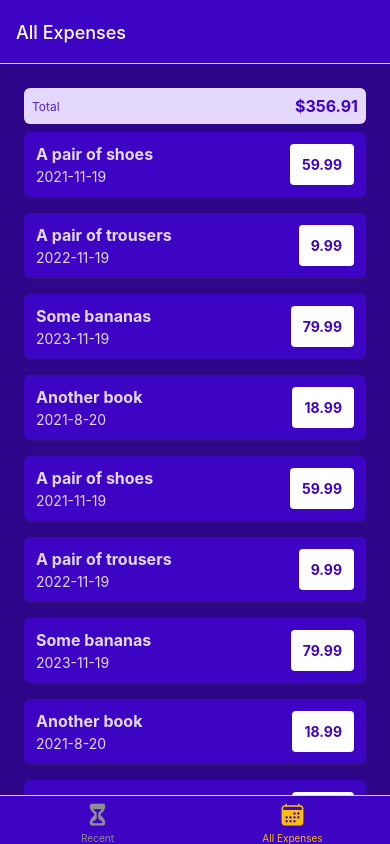
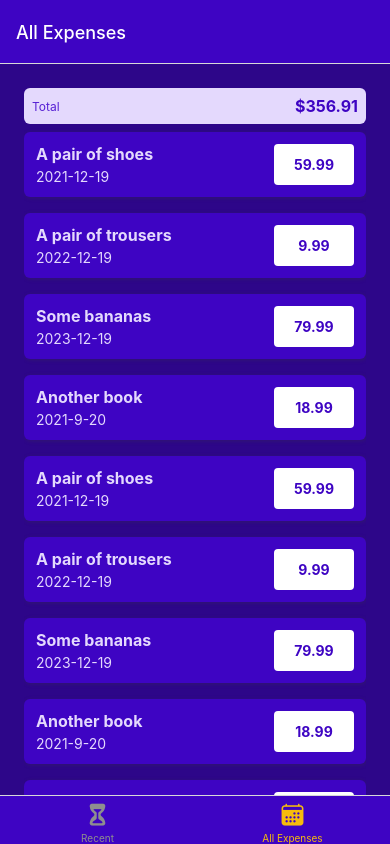
Before and after one commit to Marya-mhn/expense-tracker, a React Native app: screen /AllExpenses in a window 390 px wide. Built offline with nearby package versions, Linux system fonts and the light colour scheme.

Commit message:
fixing issues

```diff
--- a/components/ExpensesOutput.js/ExpenseItem.js
+++ b/components/ExpensesOutput.js/ExpenseItem.js
@@ -13,7 +13,7 @@ function ExpenseItem({ description, amount, date }) {
           <Text style={styles.textBase}>{getFormattedDate(date)}</Text>
         </View>
         <View style={styles.amountContainer}>
-          <Text style={styles.amount}>{amount}</Text>
+          <Text style={styles.amount}>{amount.toFixed(2)}</Text>
         </View>
       </View>
     </Pressable>
@@ -51,6 +51,7 @@ const styles = StyleSheet.create({
     justifyContent: "center",
     alignItems: "center",
     borderRadius: 4,
+    minWidth: 80,
   },
   amount: {
     color: GlobalStyles.colors.primary500,
--- a/util/date.js
+++ b/util/date.js
@@ -1,3 +1,3 @@
 export function getFormattedDate(date) {
-  return `${date.getFullYear()}-${date.getMonth()}-${date.getDate()}`;
+  return `${date.getFullYear()}-${date.getMonth() + 1}-${date.getDate()}`;
 }
```
